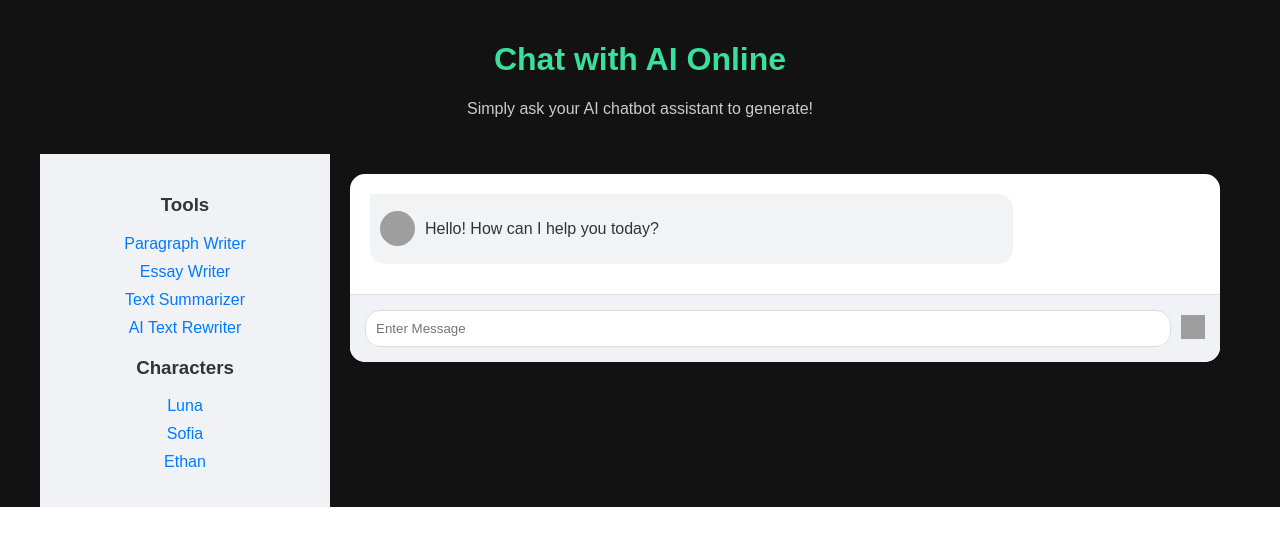
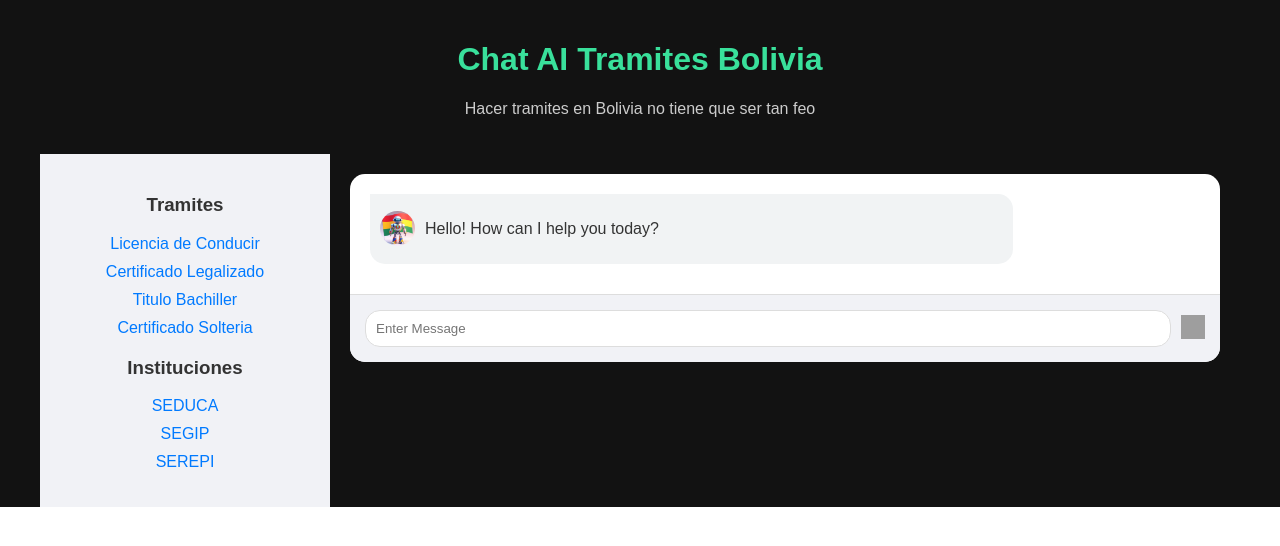
Before and after one commit to mathpro28/Tramites-Bolivia, a React (Create React App) app in the folder Webpage/frontend/: page / in a window 1280 px wide. Shown: the top 546 px of the page. Built offline with nearby package versions, Linux system fonts and the light colour scheme; grey boxes are pictures that could not be loaded.

Commit message:
Add images and customize the chat

```diff
--- a/Webpage/frontend/src/App.js
+++ b/Webpage/frontend/src/App.js
@@ -1,7 +1,7 @@
 import React from 'react';
-import ChatHeader from './Components/ChatHeader';
-import ChatSidebar from './Components/ChatSidebar';
-import ChatWindow from './Components/ChatWindow';
+import ChatHeader from './components/ChatHeader';
+import ChatSidebar from './components/ChatSidebar';
+import ChatWindow from './components/ChatWindow';
 import './App.css';
 
 function App() {
--- a/Webpage/frontend/src/Components/ChatHeader.js
+++ b/Webpage/frontend/src/Components/ChatHeader.js
@@ -3,8 +3,8 @@ import './ChatHeader.css';
 
 const ChatHeader = () => (
   <div className="chat-header">
-    <h1>Chat with AI Online</h1>
-    <p>Simply ask your AI chatbot assistant to generate!</p>
+    <h1>Chat AI Tramites Bolivia</h1>
+    <p>Hacer tramites en Bolivia no tiene que ser tan feo</p>
   </div>
 );
 
--- a/Webpage/frontend/src/Components/ChatSidebar.js
+++ b/Webpage/frontend/src/Components/ChatSidebar.js
@@ -2,27 +2,27 @@ import React from 'react';
 import './ChatSidebar.css';
 
 const tools = [
-  { name: 'Paragraph Writer' },
-  { name: 'Essay Writer' },
-  { name: 'Text Summarizer' },
-  { name: 'AI Text Rewriter' },
+  { name: 'Licencia de Conducir' },
+  { name: 'Certificado Legalizado' },
+  { name: 'Titulo Bachiller' },
+  { name: 'Certificado Solteria' },
 ];
 
 const characters = [
-  { name: 'Luna' },
-  { name: 'Sofia' },
-  { name: 'Ethan' },
+  { name: 'SEDUCA' },
+  { name: 'SEGIP' },
+  { name: 'SEREPI' },
 ];
 
 const ChatSidebar = () => (
   <div className="chat-sidebar">
-    <h3>Tools</h3>
+    <h3>Tramites</h3>
     <ul>
       {tools.map((tool, index) => (
         <li key={index}>{tool.name}</li>
       ))}
     </ul>
-    <h3>Characters</h3>
+    <h3>Instituciones</h3>
     <ul>
       {characters.map((character, index) => (
         <li key={index}>{character.name}</li>
```
Also changed, not shown: Webpage/frontend/public/bot-icon.png (added), Webpage/frontend/public/user-icon.png (added).
